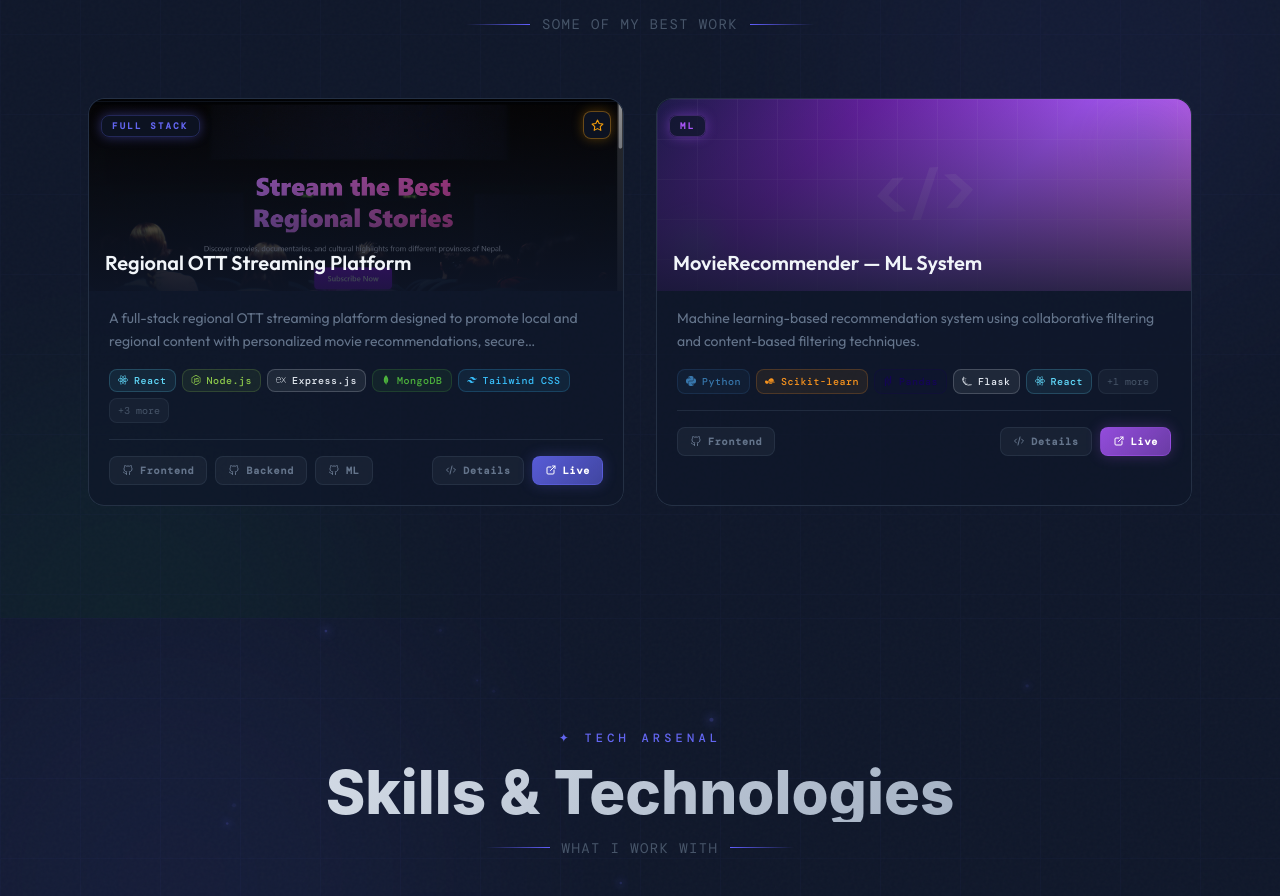
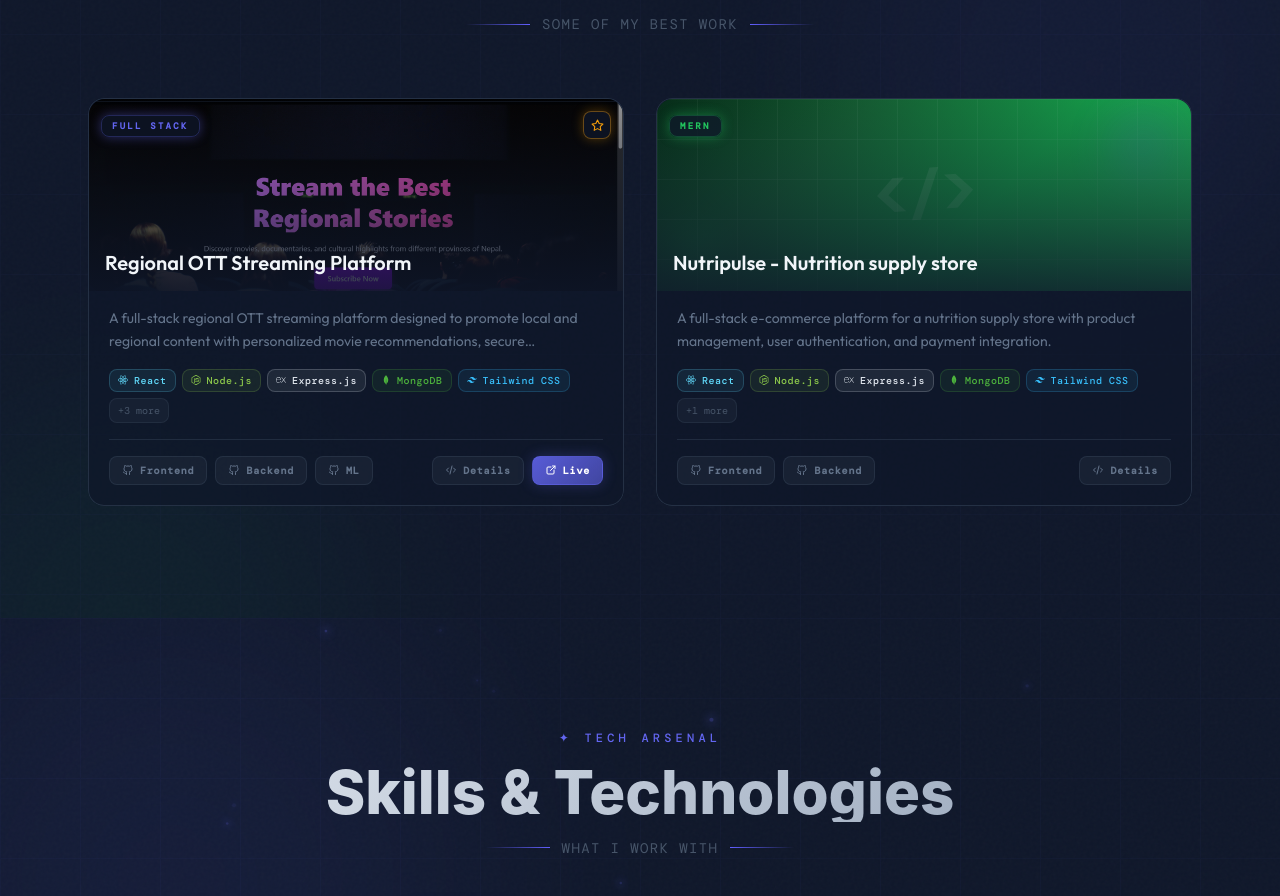
Before and after one commit to Itsme-Mingmar/portfolio, a React (Vite) app: page / in a window 1280 px wide. Shown: the part 1616-2512 px from the top of the page. Built offline with nearby package versions, Linux system fonts and the light colour scheme.

Commit message:
Update project details in projects.js: rename and enhance description for Nutripulse e-commerce platform; adjust tech stack and features

```diff
--- a/src/data/projects.js
+++ b/src/data/projects.js
@@ -18,8 +18,8 @@ export const projects = [
     ],
 
     github: {
-      frontend:       "https://github.com/Itsme-Mingmar/regional-ott-frontend",
-      backend:        "https://github.com/Itsme-Mingmar/regional-ottbackfinal",
+      frontend: "https://github.com/Itsme-Mingmar/regional-ott-frontend",
+      backend: "https://github.com/Itsme-Mingmar/regional-ottbackfinal",
       recommendation: "https://github.com/Itsme-Mingmar/regional-ott-recommendation",
     },
 
@@ -51,39 +51,40 @@ export const projects = [
   },
   {
     id: 2,
-    title: "MovieRecommender — ML System",
-    category: "ML",           // ← NEW
+    title: "Nutripulse - Nutrition supply store",
+    category: "MERN",           // ← NEW
     // image: "/screenshots/recommender.png",
 
     description:
-      "Machine learning-based recommendation system using collaborative filtering and content-based filtering techniques.",
+      "A full-stack e-commerce platform for a nutrition supply store with product management, user authentication, and payment integration.",
 
-    techStack: ["Python", "Scikit-learn", "Pandas", "Flask", "React", "TensorFlow"],
+    techStack: ["React", "Node.js", "Express.js", "MongoDB", "Tailwind CSS", "JWT"],
 
     github: {
-      frontend: "https://github.com/mingmartamang/movie-recommender",
+      frontend: "https://github.com/Itsme-Mingmar/E-commerce-/tree/main/frontend",
+      backend: "https://github.com/Itsme-Mingmar/E-commerce-/tree/main/backend",
     },
 
-    live: "https://movierecommender-demo.herokuapp.com",
+    //live: "https://nutripulse.vercel.app",
 
     details: {
       problem:
-        "Users spend too much time searching for movies they might like, and existing recommendation systems lack personalization.",
+        "Customers often find it difficult to discover and purchase health and nutrition products through a simple, organized, and user-friendly online platform.",
 
       solution:
-        "Developed a hybrid recommendation system combining collaborative filtering and content-based approaches to provide highly accurate movie suggestions.",
+        "Developed NutriPulse, a full-stack e-commerce platform that enables users to browse, search, and purchase nutrition and wellness products through a secure and responsive online shopping experience.",
 
       features: [
-        "Hybrid recommendation algorithm",
-        "User preference learning",
-        "Real-time recommendations",
-        "Similarity score visualization",
-        "Genre-based filtering",
-        "Rating prediction system",
+        "User authentication and authorization",
+        "Product browsing and search",
+        "Category-based product filtering",
+        "Shopping cart management",
+        "Secure checkout process",
+        "Order management dashboard",
       ],
 
       challenges:
-        "Handling the cold-start problem for new users and optimizing the recommendation algorithm for real-time performance with a large movie database.",
+        "Implementing secure user authentication, managing shopping cart state, designing an intuitive user interface, and ensuring efficient product and order management across the application.",
     },
   },
 ]
```
